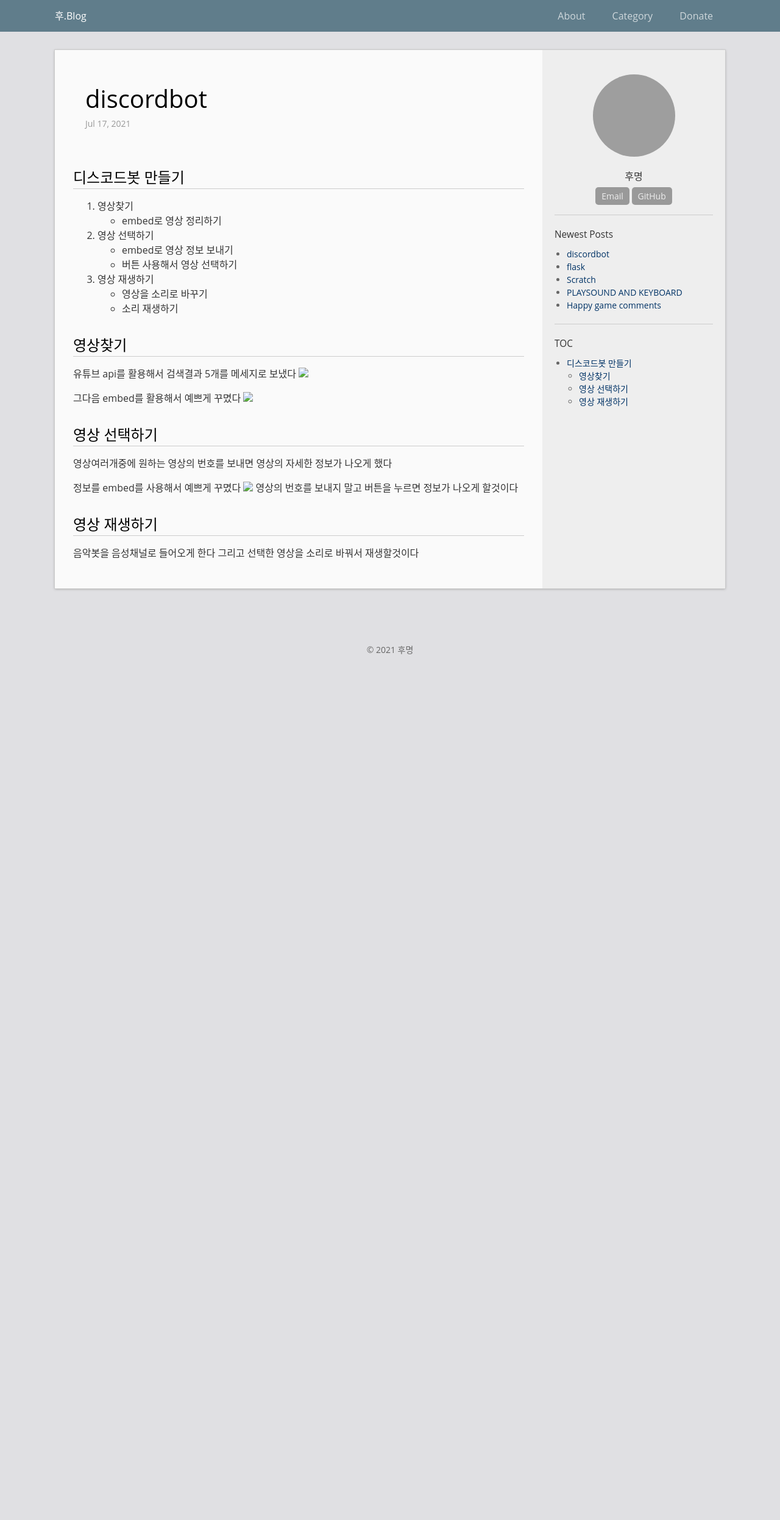
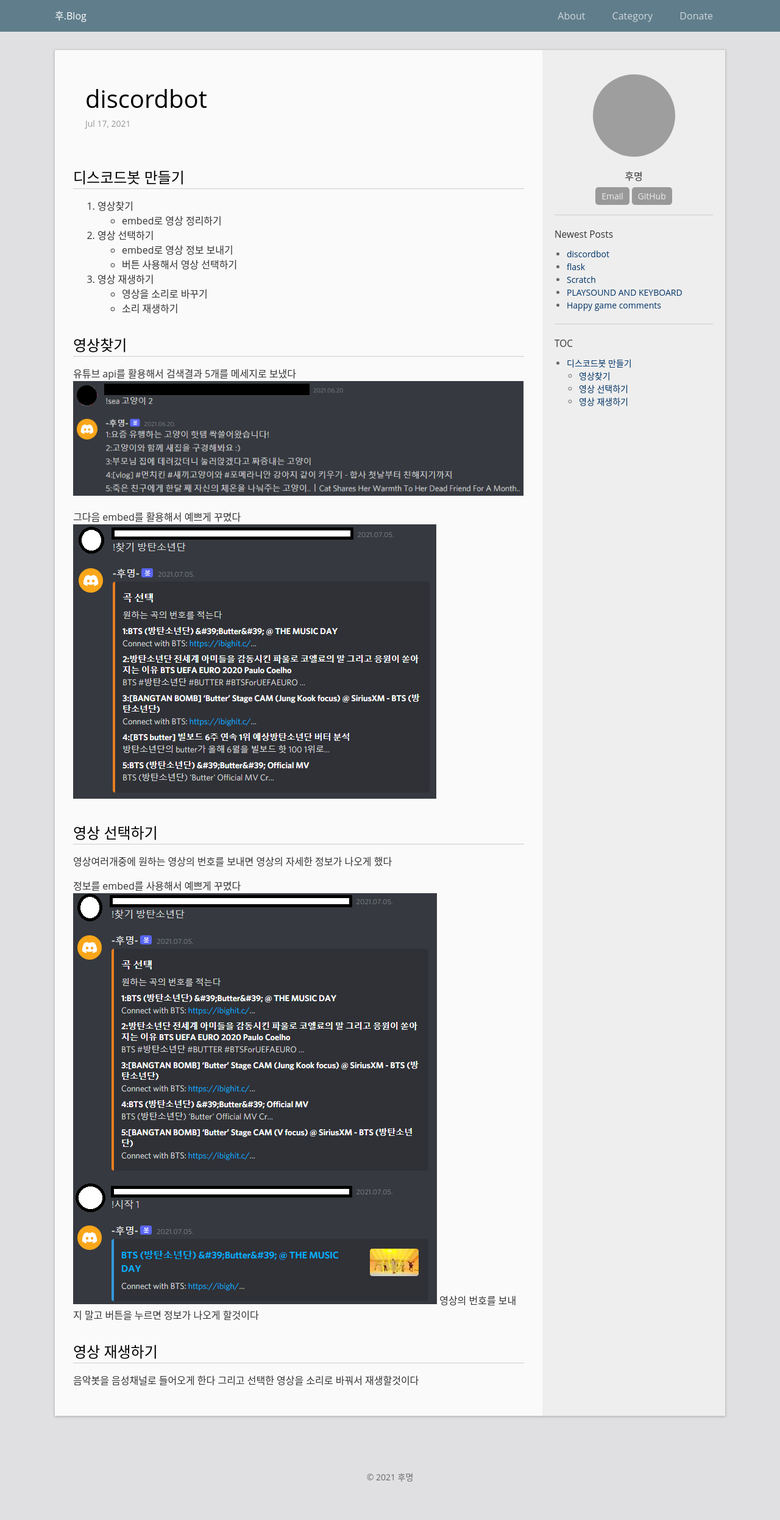
Before and after one commit to gnaud221/gnaud221.github.com, a Jekyll site: the page built from _posts/2020-08-07-discordbot.md, in a window 1280 px wide. Shown: the whole page at 61% size. Built offline with Jekyll 4.4.1, drawn with Linux system fonts in a browser that asks for light colours; before the commit the page ends 1136 px from its top, so only the background shows below that.

Commit message:
Update 2020-08-07-discordbot.md

```diff
--- a/_posts/2020-08-07-discordbot.md
+++ b/_posts/2020-08-07-discordbot.md
@@ -22,15 +22,16 @@
 
 <h2> 영상찾기 </h2>
 유튜브 api를 활용해서 검색결과 5개를 메세지로 보냈다
-<img width="150" src="gnaud221.github.com/image/제목 없음.png">
+![메세지 5개](https://gnaud221.github.com/image/제목 없음.png )
+
 
 그다음 embed를 활용해서 예쁘게 꾸몄다
-<img width="150" src="gnaud221.github.com/image/embed정리.png">
+![메세지 5개](https://gnaud221.github.com/image/embed정리.png )
 <h2> 영상 선택하기 </h2>
 영상여러개중에 원하는 영상의 번호를 보내면 영상의 자세한 정보가 나오게 했다
 
 정보를 embed를 사용해서 예쁘게 꾸몄다
-<img width="150" src="gnaud221.github.com/image/embed 선탣ㄱ.png">
+![메세지 5개](https://gnaud221.github.com/image/embed 선탣ㄱ.png )
 영상의 번호를 보내지 말고 버튼을 누르면 정보가 나오게 할것이다
 <h2> 영상 재생하기 </h2>
 음악봇을 음성채널로 들어오게 한다
```
